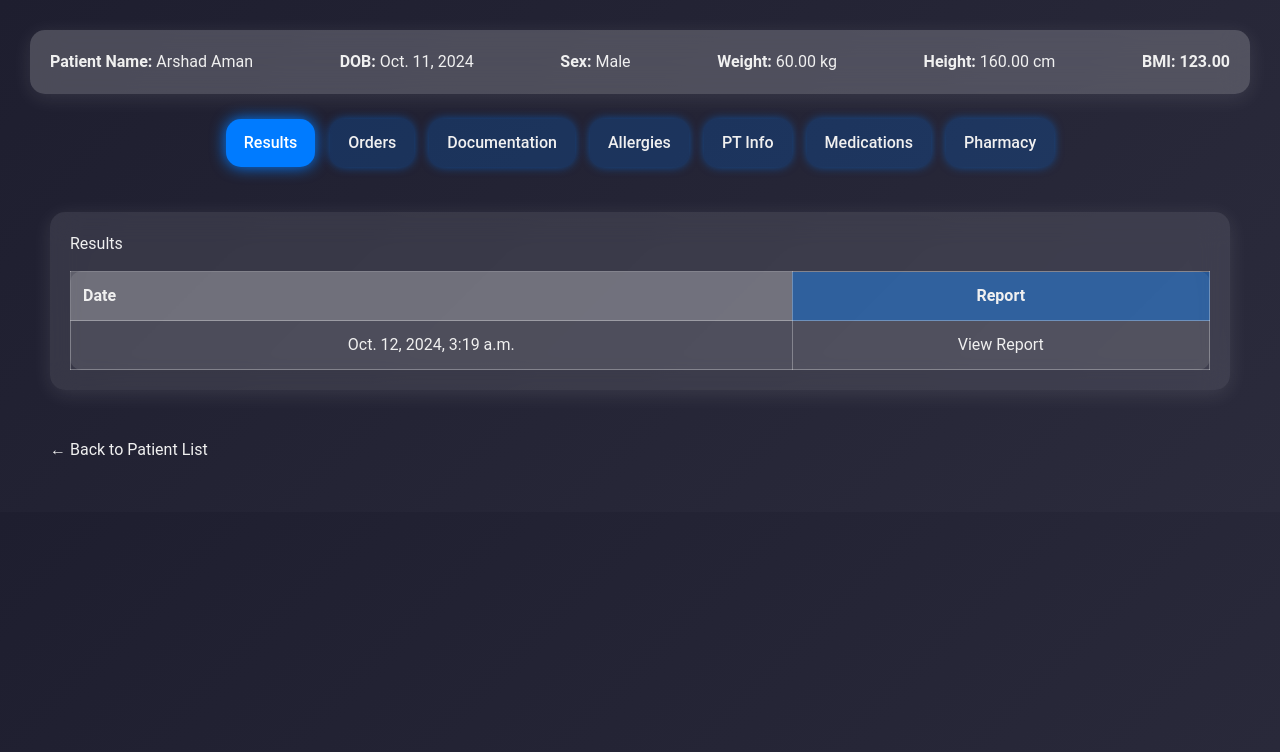
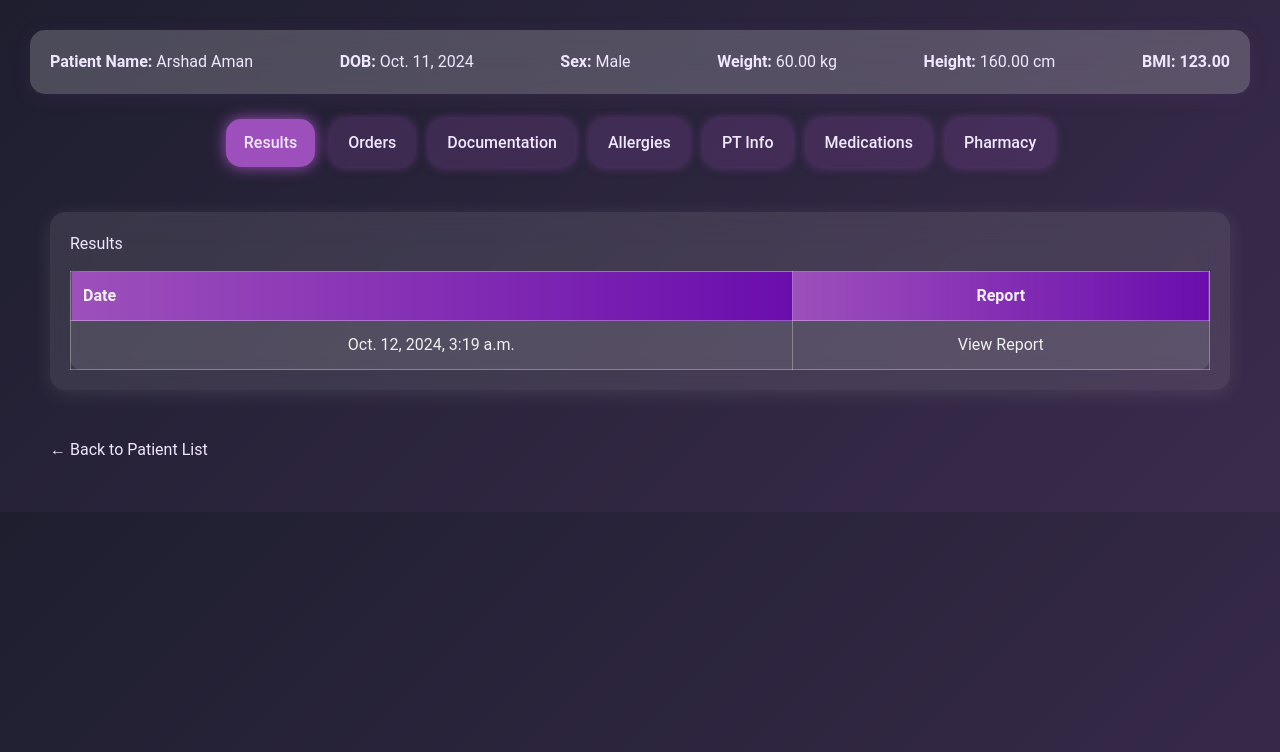
Before and after one commit to ArshadAman/rpm, a Django app: page /view-patient/54b42c7f-54fc-4316-906b-e4fa29251fdb/ in a window 1280 px wide. Shown: the top 752 px of the page. Run offline with Django 4.2, Linux system fonts and the light colour scheme; a user stored in the database is signed in; data comes from the database, SQL or seed files in the repository; both versions use the stored data as it was after the commit; some libraries are stand-ins or nearby versions.

Commit message:
updateed color scheme

```diff
--- a/templates/index.html
+++ b/templates/index.html
@@ -14,8 +14,8 @@
       }
 
       body {
-        background: linear-gradient(135deg, #1e1e2f, #2b2b3c);
-        color: #f0f0f0;
+        background: linear-gradient(135deg, #1e1e2f, #3a2b4c);
+        color: #f0e7ff;
         padding: 30px;
       }
 
@@ -34,10 +34,10 @@
         justify-content: space-between;
         flex-wrap: wrap;
         padding: 20px;
-        background: rgba(255, 255, 255, 0.2);
         backdrop-filter: blur(15px); /* Frosted glass effect */
         border-radius: 15px; /* Rounded corners */
-        box-shadow: 0px 4px 20px rgba(255, 255, 255, 0.1); /* Soft shadows */
+        background: rgba(255, 255, 255, 0.2);
+        box-shadow: 0px 4px 20px rgba(157, 80, 187, 0.1);
       }
 
       .tabs {
@@ -48,25 +48,24 @@
       }
 
       .tabs div {
-        background: rgba(0, 123, 255, 0.2);
         padding: 12px 18px;
         border-radius: 15px; /* Rounded corners */
         cursor: pointer;
         font-weight: 500;
         transition: all 0.3s ease, transform 0.3s ease;
         transform: scale(1);
-        box-shadow: 0 0 10px rgba(0, 123, 255, 0.5); /* Glowing neon effect */
+        background: rgba(157, 80, 187, 0.2);
+        box-shadow: 0 0 10px rgba(157, 80, 187, 0.5);
       }
 
       .tabs div.active {
-        background: #007BFF;
-        color: white;
-        box-shadow: 0 0 15px rgba(0, 123, 255, 1); /* Enhanced glow for active tab */
+        background: #9D50BB;
+        box-shadow: 0 0 15px rgba(157, 80, 187, 1);
       }
 
       .tabs div:hover {
-        background: rgba(0, 123, 255, 0.5);
-        box-shadow: 0 0 15px rgba(0, 123, 255, 0.7); /* Glow on hover */
+        background: rgba(157, 80, 187, 0.5);
+        box-shadow: 0 0 15px rgba(157, 80, 187, 0.7);
         transform: scale(1.05);
       }
 
@@ -118,7 +117,7 @@
       }
 
       th {
-        background: rgba(0, 123, 255, 0.4); /* Increased contrast */
+        background: linear-gradient(90deg, #9D50BB, #6A0DAD);
         font-weight: 600;
       }
 
--- a/templates/reports/report.html
+++ b/templates/reports/report.html
@@ -99,6 +99,7 @@
         </table>
 
         <h2>Documentation</h2>
+        <a href="{% url 'add_documentation' report.id %}" class="btn">Add Documentation</a>
         <div class="documentation-container">
             {% for doc in documentations %}
                 <div class="documentation-card">
```
Also changed, not shown: other parts of templates/index.html (+14 -13 lines), db.sqlite3.
